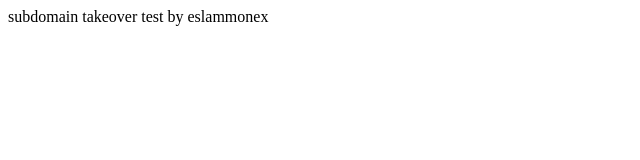
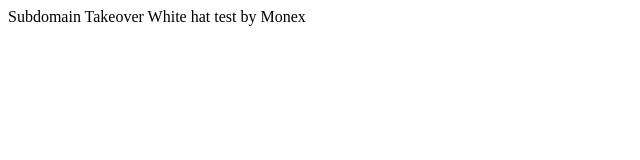
Before and after one commit to EslamMonex/subdomain-takeover, a plain HTML site: page index.html in a window 1280 px wide. Shown: the full height of the page, 0-640 px from the left. Drawn offline with Linux system fonts and the light colour scheme.

Commit message:
Update index.html

```diff
--- a/index.html
+++ b/index.html
@@ -7,7 +7,7 @@
 <body>
 
 
-  subdomain takeover test by eslammonex
+  Subdomain Takeover White hat test by Monex
 </body>
 
 </html>
```
